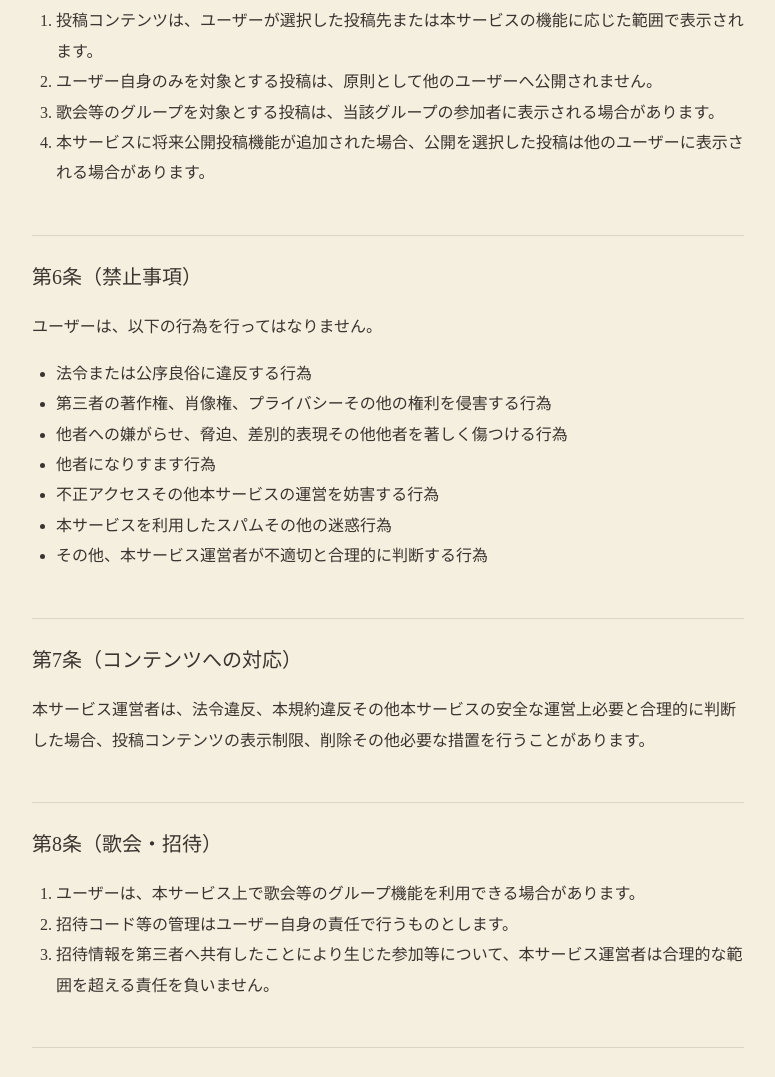
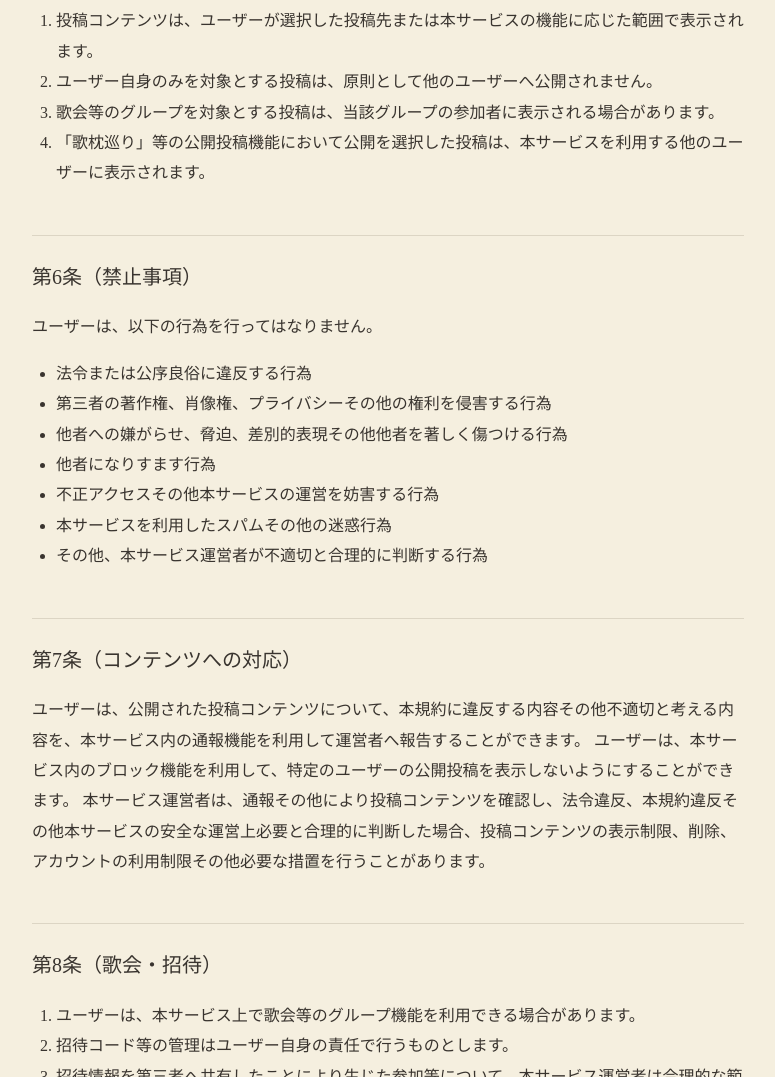
Before and after one commit to utaniwasupport-sketch/utaniwa-support, a plain HTML site: page terms.html in a window 1280 px wide. Shown: the part 1540-2617 px from the top of the page, without its empty margins (252-1027 px from the left). Drawn offline with Linux system fonts and the light colour scheme.

Commit message:
Update terms.html

```diff
--- a/terms.html
+++ b/terms.html
@@ -116,7 +116,7 @@
   <li>投稿コンテンツは、ユーザーが選択した投稿先または本サービスの機能に応じた範囲で表示されます。</li>
   <li>ユーザー自身のみを対象とする投稿は、原則として他のユーザーへ公開されません。</li>
   <li>歌会等のグループを対象とする投稿は、当該グループの参加者に表示される場合があります。</li>
-  <li>本サービスに将来公開投稿機能が追加された場合、公開を選択した投稿は他のユーザーに表示される場合があります。</li>
+  <li>「歌枕巡り」等の公開投稿機能において公開を選択した投稿は、本サービスを利用する他のユーザーに表示されます。</li>
 </ol>
 
 <h2>第6条（禁止事項）</h2>
@@ -133,7 +133,11 @@
 
 <h2>第7条（コンテンツへの対応）</h2>
 <p>
-本サービス運営者は、法令違反、本規約違反その他本サービスの安全な運営上必要と合理的に判断した場合、投稿コンテンツの表示制限、削除その他必要な措置を行うことがあります。
+ユーザーは、公開された投稿コンテンツについて、本規約に違反する内容その他不適切と考える内容を、本サービス内の通報機能を利用して運営者へ報告することができます。
+
+ユーザーは、本サービス内のブロック機能を利用して、特定のユーザーの公開投稿を表示しないようにすることができます。
+
+本サービス運営者は、通報その他により投稿コンテンツを確認し、法令違反、本規約違反その他本サービスの安全な運営上必要と合理的に判断した場合、投稿コンテンツの表示制限、削除、アカウントの利用制限その他必要な措置を行うことがあります。
 </p>
 
 <h2>第8条（歌会・招待）</h2>
```
